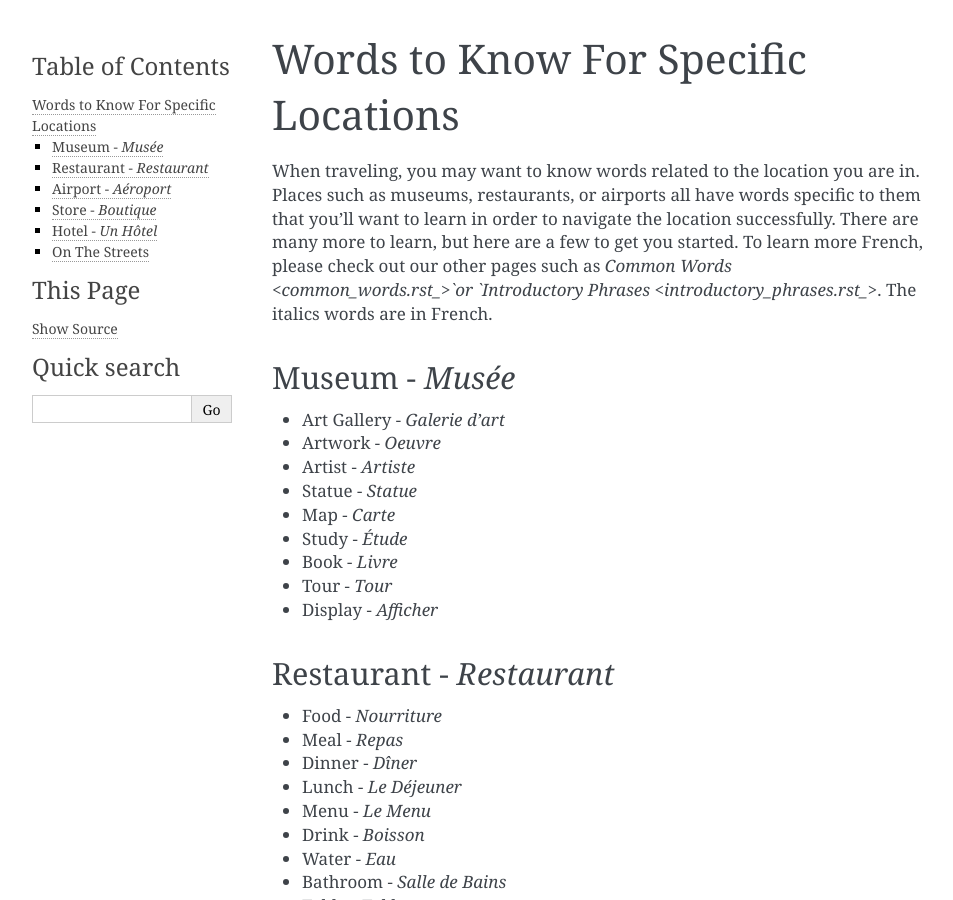
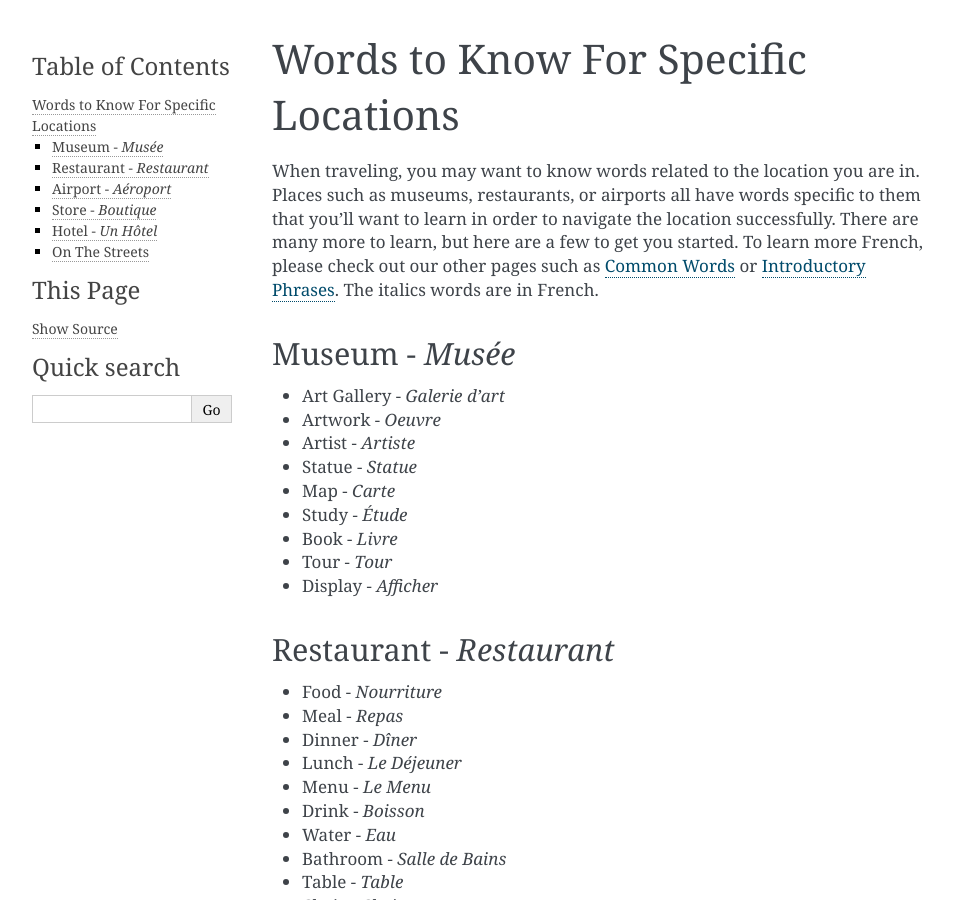
Before and after one commit to brownk96/french_101, a Sphinx documentation site: the page built from source/words_for_locations.rst, in a window 1280 px wide and 900 px high. Shown: the whole window, without its empty margins (148-1101 px from the left). Built offline with Sphinx 7.4.7, drawn with Linux system fonts in a browser that asks for light colours.

Commit message:
worked on links

```diff
--- a/source/words_for_locations.rst
+++ b/source/words_for_locations.rst
@@ -4,7 +4,7 @@ Words to Know For Specific Locations
 When traveling, you may want to know words related to the location you are in. Places such as museums, restaurants,
 or airports all have words specific to them that you’ll want to learn in order to navigate the location successfully.
 There are many more to learn, but here are a few to get you started. To learn more French, please check out our other
-pages such as `Common Words <common_words.rst_>`or `Introductory Phrases <introductory_phrases.rst_>`.
+pages such as `Common Words <common_words.rst>`_ or `Introductory Phrases <introductory_phrases.rst>`_.
 The italics words are in French.
 
 
```
